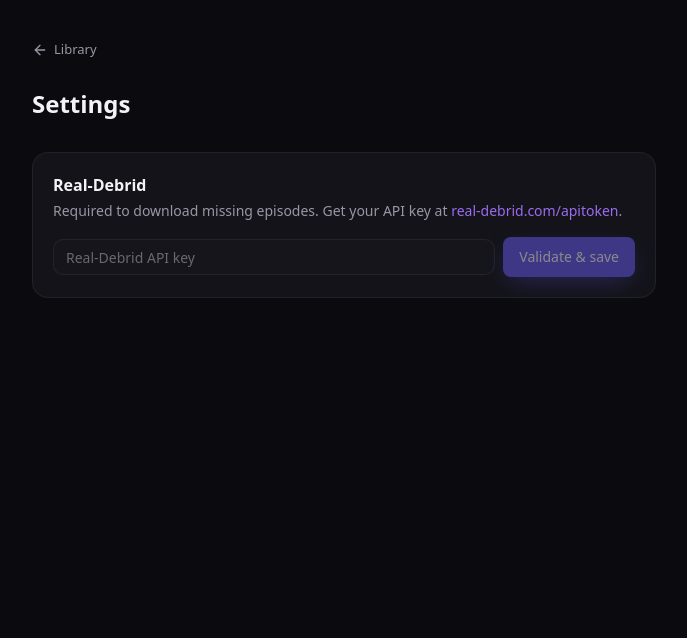
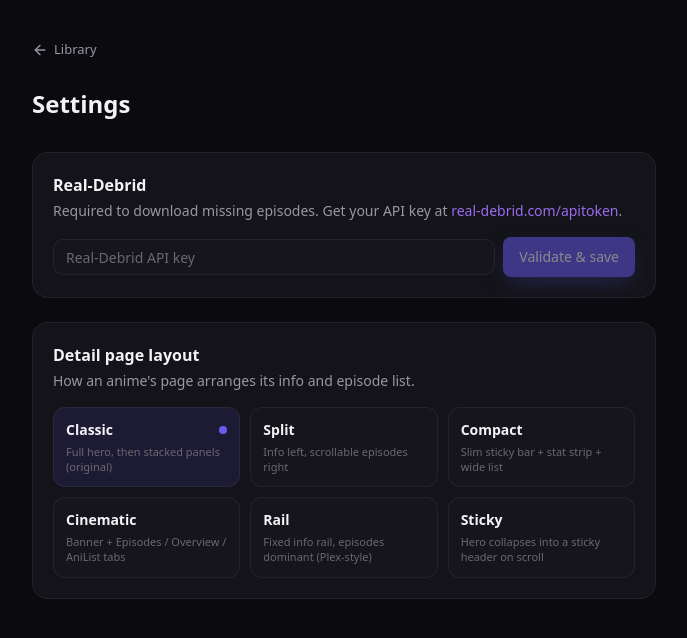
Before and after one commit to YannickHerrero/aniplayer, a Next.js app: page /settings in a window 1280 px wide. Shown: the top 638 px of the page, without its empty margins (296-983 px from the left). Built offline with nearby package versions, Linux system fonts and the light colour scheme.

Commit message:
feat(detail): choose layout variant in Settings (persisted), drop floating switcher

```diff
--- a/app/anime/[slug]/page.tsx
+++ b/app/anime/[slug]/page.tsx
@@ -1,8 +1,7 @@
 "use client"
 
 import Link from "next/link"
-import { useParams, useSearchParams } from "next/navigation"
-import { Suspense } from "react"
+import { useParams } from "next/navigation"
 
 import { AnilistTrackingPanel } from "@/components/app/anilist-tracking-panel"
 import { DetailHero } from "@/components/app/detail-hero"
@@ -11,27 +10,19 @@
 import { VariantRail } from "@/components/app/detail/variant-rail"
 import { VariantSplit } from "@/components/app/detail/variant-split"
 import { VariantSticky } from "@/components/app/detail/variant-sticky"
-import { VariantSwitcher } from "@/components/app/detail/variant-switcher"
 import { VariantTabs } from "@/components/app/detail/variant-tabs"
 import { EpisodeList } from "@/components/app/episode-list"
 import { Button } from "@/components/ui/button"
 import { Toast } from "@/components/ui/toast"
 import { type AnimeDetail, useAnimeDetail } from "@/hooks/use-anime-detail"
+import { useDetailLayout } from "@/hooks/use-detail-layout"
 
 export default function AnimeDetailPage() {
-  return (
-    <Suspense>
-      <DetailInner />
-    </Suspense>
-  )
-}
+  const { slug } = useParams<{ slug: string }>()
+  const detail = useAnimeDetail(slug)
+  const { layout, ready } = useDetailLayout()
 
-function DetailInner() {
-  const { slug } = useParams<{ slug: string }>()
-  const variant = useSearchParams().get("v") ?? "0"
-  const detail = useAnimeDetail(slug)
-
-  if (detail.loading) {
+  if (detail.loading || !ready) {
     return (
       <div className="flex h-screen items-center justify-center text-sm text-text-secondary">
         Loading…
@@ -54,8 +45,7 @@
 
   return (
     <>
-      {renderVariant(variant, detail)}
-      <VariantSwitcher />
+      {renderLayout(layout, detail)}
       <Toast
         message={detail.toast?.message ?? null}
         tone={detail.toast?.tone}
@@ -65,8 +55,8 @@
   )
 }
 
-function renderVariant(variant: string, detail: AnimeDetail) {
-  switch (variant) {
+function renderLayout(layout: string, detail: AnimeDetail) {
+  switch (layout) {
     case "1":
       return <VariantSplit detail={detail} />
     case "2":
@@ -78,12 +68,12 @@
     case "5":
       return <VariantSticky detail={detail} />
     default:
-      return <CurrentLayout detail={detail} />
+      return <ClassicLayout detail={detail} />
   }
 }
 
-/** The existing layout, kept as the "Current" baseline for comparison. */
-function CurrentLayout({ detail }: { detail: AnimeDetail }) {
+/** The original layout — full hero, then stacked tracking panel + episode list. */
+function ClassicLayout({ detail }: { detail: AnimeDetail }) {
   return (
     <main className="min-h-screen">
       <DetailHero
--- a/app/settings/page.tsx
+++ b/app/settings/page.tsx
@@ -6,11 +6,15 @@
 
 import { Button } from "@/components/ui/button"
 import { Input } from "@/components/ui/input"
+import { useDetailLayout } from "@/hooks/use-detail-layout"
 import { useRealDebrid } from "@/hooks/use-realdebrid"
+import { DETAIL_LAYOUTS } from "@/lib/detail-layout"
 import { type RealDebridUser, validateRealDebridKey } from "@/lib/realdebrid"
+import { cn } from "@/lib/utils"
 
 export default function SettingsPage() {
   const { key, configured, setKey, clearKey } = useRealDebrid()
+  const { layout, setLayout, ready: layoutReady } = useDetailLayout()
   const [input, setInput] = useState("")
   const [status, setStatus] = useState<"idle" | "checking" | "ok" | "error">(
     "idle"
@@ -114,6 +118,43 @@
           <p className="mt-2 text-xs text-red-400">{error}</p>
         )}
       </section>
+
+      <section className="mt-6 rounded-2xl border border-[var(--border-strong)] bg-panel p-5">
+        <h2 className="font-display text-base font-semibold">
+          Detail page layout
+        </h2>
+        <p className="mt-1 text-sm text-text-secondary">
+          How an anime&apos;s page arranges its info and episode list.
+        </p>
+
+        <div className="mt-4 grid grid-cols-2 gap-2.5 sm:grid-cols-3">
+          {DETAIL_LAYOUTS.map((opt) => (
+            <button
+              key={opt.id}
+              onClick={() => setLayout(opt.id)}
+              disabled={!layoutReady}
+              className={cn(
+                "rounded-xl border p-3 text-left transition-colors",
+                layout === opt.id
+                  ? "border-accent/60 bg-accent/[0.12]"
+                  : "border-[var(--border-strong)] bg-card hover:border-white/20"
+              )}
+            >
+              <div className="flex items-center justify-between">
+                <span className="font-display text-sm font-semibold text-text-primary">
+                  {opt.label}
+                </span>
+                {layout === opt.id && (
+                  <span className="size-2 rounded-full bg-accent" />
+                )}
+              </div>
+              <p className="mt-1 text-[11px] leading-snug text-text-muted">
+                {opt.hint}
+              </p>
+            </button>
+          ))}
+        </div>
+      </section>
     </main>
   )
 }
--- a/components/app/detail/variant-switcher.tsx
+++ /dev/null
@@ -1,54 +0,0 @@
-"use client"
-
-import { usePathname, useRouter, useSearchParams } from "next/navigation"
-
-import { cn } from "@/lib/utils"
-
-const OPTIONS = [
-  { v: "0", label: "Current" },
-  { v: "1", label: "Split" },
-  { v: "2", label: "Compact" },
-  { v: "3", label: "Tabs" },
-  { v: "4", label: "Rail" },
-  { v: "5", label: "Sticky" },
-]
-
-/** Temporary on-page switcher to compare detail-page layout variants. */
-export function VariantSwitcher() {
-  const router = useRouter()
-  const pathname = usePathname()
-  const params = useSearchParams()
-  const active = params.get("v") ?? "0"
-
-  const go = (v: string) => {
-    const next = new URLSearchParams(params)
-    if (v === "0") next.delete("v")
-    else next.set("v", v)
-    const qs = next.toString()
-    router.replace(qs ? `${pathname}?${qs}` : pathname, { scroll: false })
-  }
-
-  return (
-    <div className="fixed bottom-4 left-1/2 z-50 -translate-x-1/2">
-      <div className="flex items-center gap-1 rounded-full border border-[var(--border-strong)] bg-panel/95 p-1 shadow-[0_8px_30px_rgba(0,0,0,.5)] backdrop-blur">
-        <span className="px-2.5 font-mono text-[10px] font-bold uppercase tracking-[0.1em] text-text-faint">
-          Layout
-        </span>
-        {OPTIONS.map((o) => (
-          <button
-            key={o.v}
-            onClick={() => go(o.v)}
-            className={cn(
-              "rounded-full px-3 py-1.5 text-xs font-medium transition-colors",
-              active === o.v
-                ? "bg-accent text-white"
-                : "text-text-secondary hover:bg-white/[0.06] hover:text-text-primary"
-            )}
-          >
-            {o.label}
-          </button>
-        ))}
-      </div>
-    </div>
-  )
-}
--- /dev/null
+++ b/hooks/use-detail-layout.ts
@@ -0,0 +1,36 @@
+"use client"
+
+import { useCallback, useEffect, useState } from "react"
+
+import {
+  type DetailLayout,
+  getStoredLayout,
+  storeLayout,
+} from "@/lib/detail-layout"
+
+type UseDetailLayoutResult = {
+  layout: DetailLayout
+  setLayout: (layout: DetailLayout) => void
+  /** False until the stored value is read (avoids a flash of the default). */
+  ready: boolean
+}
+
+export function useDetailLayout(): UseDetailLayoutResult {
+  const [layout, setLayoutState] = useState<DetailLayout>("0")
+  const [ready, setReady] = useState(false)
+
+  useEffect(() => {
+    setLayoutState(getStoredLayout())
+    setReady(true)
+    const onStorage = () => setLayoutState(getStoredLayout())
+    window.addEventListener("storage", onStorage)
+    return () => window.removeEventListener("storage", onStorage)
+  }, [])
+
+  const setLayout = useCallback((next: DetailLayout) => {
+    storeLayout(next)
+    setLayoutState(next)
+  }, [])
+
+  return { layout, setLayout, ready }
+}
--- /dev/null
+++ b/lib/detail-layout.ts
@@ -0,0 +1,30 @@
+const KEY = "aniplayer.detail-layout"
+
+export type DetailLayout = "0" | "1" | "2" | "3" | "4" | "5"
+
+export const DETAIL_LAYOUTS: { id: DetailLayout; label: string; hint: string }[] =
+  [
+    { id: "0", label: "Classic", hint: "Full hero, then stacked panels (original)" },
+    { id: "1", label: "Split", hint: "Info left, scrollable episodes right" },
+    { id: "2", label: "Compact", hint: "Slim sticky bar + stat strip + wide list" },
+    { id: "3", label: "Cinematic", hint: "Banner + Episodes / Overview / AniList tabs" },
+    { id: "4", label: "Rail", hint: "Fixed info rail, episodes dominant (Plex-style)" },
+    { id: "5", label: "Sticky", hint: "Hero collapses into a sticky header on scroll" },
+  ]
+
+const VALID = new Set(DETAIL_LAYOUTS.map((l) => l.id))
+
+export function getStoredLayout(): DetailLayout {
+  if (typeof window === "undefined") return "0"
+  try {
+    const v = window.localStorage.getItem(KEY)
+    return v && VALID.has(v as DetailLayout) ? (v as DetailLayout) : "0"
+  } catch {
+    return "0"
+  }
+}
+
+export function storeLayout(layout: DetailLayout): void {
+  if (typeof window === "undefined") return
+  window.localStorage.setItem(KEY, layout)
+}
```
